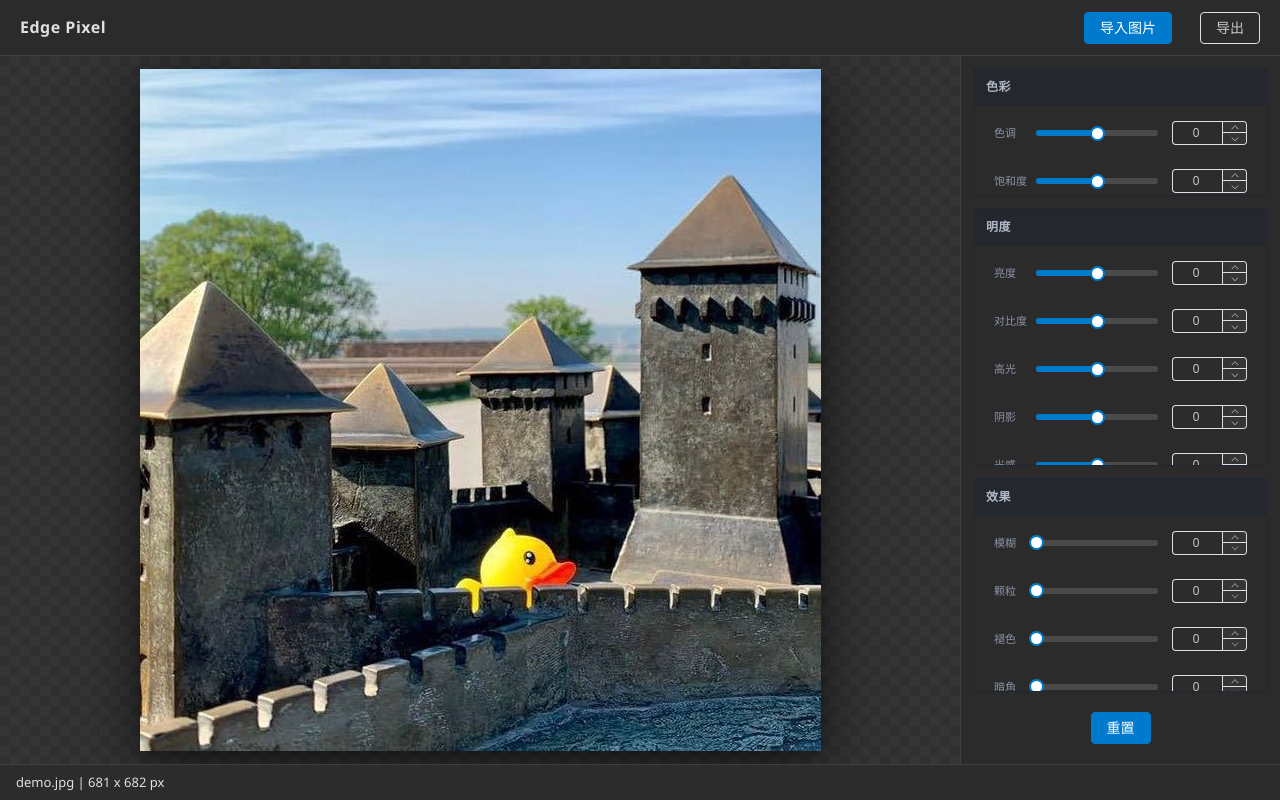
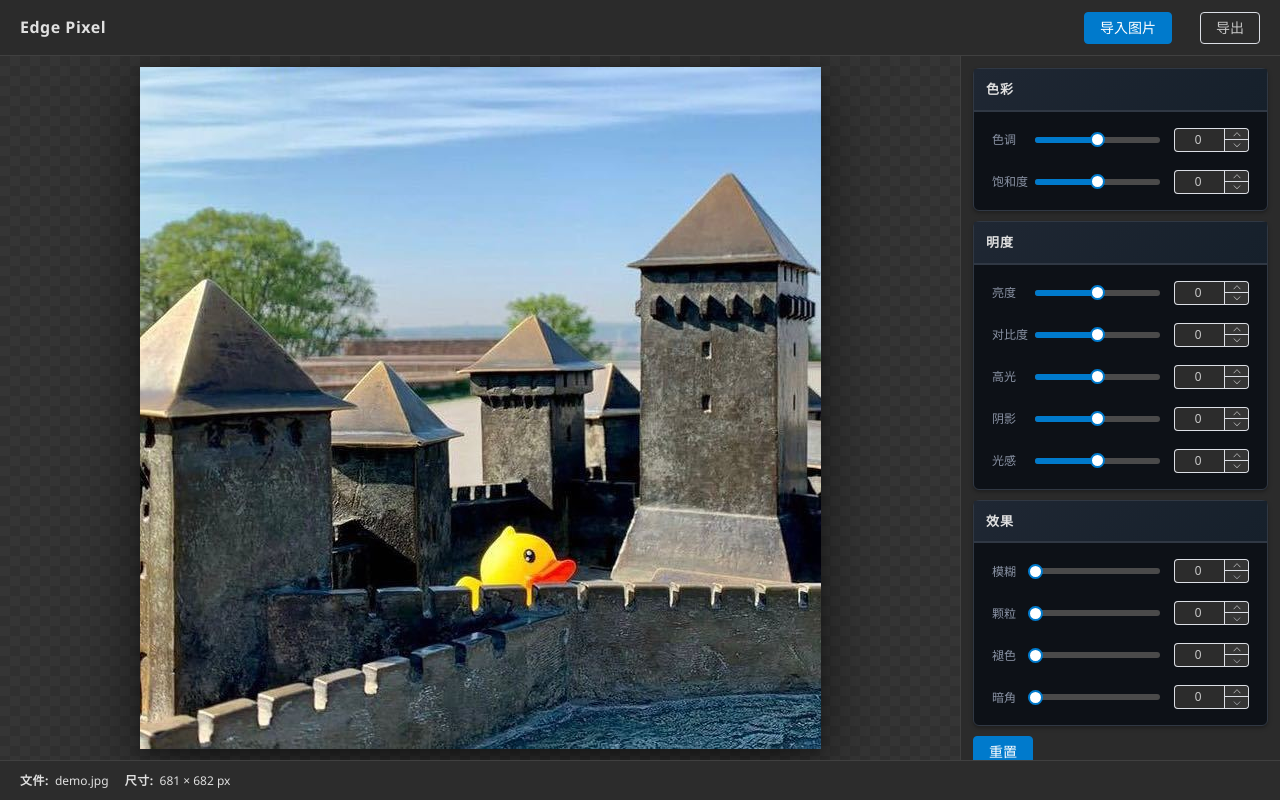
Before and after one commit to cg-zhou/edge-pixel, a Vue app: page / in a window 1280 px wide. Built offline with nearby package versions, Linux system fonts and the light colour scheme.

Commit message:
refactor of status bar, add more information

```diff
--- a/src/components/AdjustPanel.vue
+++ b/src/components/AdjustPanel.vue
@@ -76,36 +76,31 @@ const updateValue = (key: keyof typeof params.value, value: number) => {
   overflow-y: auto;
   display: flex;
   flex-direction: column;
-  gap: 12px;
 }
 
 .panel-group {
-  border: 1px solid #1f2733;
-  border-radius: 4px;
-  overflow: hidden;
+  border: 1px solid #303844;
+  border-radius: 6px;
+  background-color: #0d1117;
+  box-shadow: 0 2px 4px rgba(0, 0, 0, 0.3);
+  margin-bottom: 10px;
 }
 
 .group-header {
-  padding: 8px 12px;
-  background-color: rgba(31, 39, 51, 0.5);
-  font-weight: 600;
-  font-size: 12px;
-  color: #b0b8c6;
+  padding: 10px 12px;
+  background: linear-gradient(135deg, #1f2733 0%, #16202b 100%);
+  font-weight: 700;
+  font-size: 13px;
   text-transform: uppercase;
-  letter-spacing: 0.5px;
-  border-bottom: 1px solid #1f2733;
+  letter-spacing: 1px;
+  border-bottom: 2px solid #303844;
 }
 
 .group-items {
   display: flex;
   flex-direction: column;
-  gap: 8px;
-  padding: 8px 12px;
-  border-bottom: 1px solid #1f2733;
-
-  &:last-child {
-    border-bottom: none;
-  }
+  gap: 10px;
+  padding: 12px;
 }
 
 .param-control {
@@ -117,13 +112,16 @@ const updateValue = (key: keyof typeof params.value, value: number) => {
 }
 
 .param-label {
-  font-size: 11px;
   color: #8a93a5;
   white-space: nowrap;
 }
 
 .panel-footer {
-  padding: 8px;
-  text-align: center;
+  display: flex;
+  justify-content: flex-start;
+}
+
+.panel-footer :deep(.el-button) {
+  flex: 0;
 }
 </style>
--- a/src/components/ParamControl.vue
+++ b/src/components/ParamControl.vue
@@ -52,14 +52,14 @@ const handleUpdate = (value: number) => {
   flex-direction: row;
   align-items: center;
   gap: 8px;
-  padding: 8px;
+  padding: 4px 6px;
 }
 
 .param-label {
-  font-size: 11px;
+  font-size: 12px;
   color: #8a93a5;
   white-space: nowrap;
-  width: 34px;
+  width: 35px;
 }
 
 .param-slider {
--- a/src/components/StatusBar.vue
+++ b/src/components/StatusBar.vue
@@ -1,11 +1,17 @@
 <script setup lang="ts">
 import { useCanvasStore } from '../stores/canvas'
+import { computed } from 'vue'
 
 const canvasStore = useCanvasStore()
 
-const getImageInfo = () => {
+const imageInfo = computed(() => {
   if (!canvasStore.originalImage || !canvasStore.imageSrc) {
-    return 'No image'
+    return {
+      filename: 'No image',
+      resolution: '',
+      filesize: '',
+      hasImage: false,
+    }
   }
 
   const img = canvasStore.originalImage
@@ -13,29 +19,83 @@ const getImageInfo = () => {
   const height = img.height
   const filename = canvasStore.fileName || 'demo.jpg'
 
-  return `${filename} | ${width} x ${height} px`
-}
+  // 计算文件大小（字节转 KB/MB）
+  let filesizeStr = ''
+  if (canvasStore.imageSize > 0) {
+    if (canvasStore.imageSize > 1024 * 1024) {
+      filesizeStr = (canvasStore.imageSize / (1024 * 1024)).toFixed(2) + ' MB'
+    } else if (canvasStore.imageSize > 1024) {
+      filesizeStr = (canvasStore.imageSize / 1024).toFixed(2) + ' KB'
+    } else {
+      filesizeStr = canvasStore.imageSize + ' B'
+    }
+  }
+
+  return {
+    filename,
+    resolution: `${width} × ${height} px`,
+    filesize: filesizeStr,
+    hasImage: true,
+  }
+})
 </script>
 
 <template>
   <div class="status-bar">
-    <span class="status-info">{{ getImageInfo() }}</span>
+    <div class="status-left">
+      <span v-if="imageInfo.hasImage" class="status-group">
+        <span class="label">文件:</span>
+        <span class="value">{{ imageInfo.filename }}</span>
+      </span>
+      <span v-if="imageInfo.resolution" class="status-group">
+        <span class="label">尺寸:</span>
+        <span class="value">{{ imageInfo.resolution }}</span>
+      </span>
+      <span v-if="imageInfo.filesize" class="status-group">
+        <span class="label">大小:</span>
+        <span class="value">{{ imageInfo.filesize }}</span>
+      </span>
+    </div>
   </div>
 </template>
 
 <style scoped>
 .status-bar {
-  height: 36px;
+  height: 40px;
   border-top: 1px solid #404040;
   display: flex;
   align-items: center;
-  padding: 0 16px;
-  font-size: 13px;
+  padding: 0 20px;
+  font-size: 12px;
+  background: var(--card-bg);
+  box-shadow: 0 -2px 8px var(--shadow-color);
 }
 
-.status-info {
+.status-left {
+  display: flex;
+  align-items: center;
+  gap: 16px;
+  flex: 1;
+  min-width: 0;
+}
+
+.status-group {
+  display: flex;
+  align-items: center;
+  gap: 6px;
   white-space: nowrap;
   overflow: hidden;
   text-overflow: ellipsis;
 }
+
+.label {
+  color: var(--text-tertiary);
+  font-weight: bold;
+  text-transform: uppercase;
+  letter-spacing: 0.5px;
+}
+
+.value {
+  color: var(--text-secondary);
+}
 </style>
--- a/src/style.css
+++ b/src/style.css
@@ -58,16 +58,15 @@ a {
 
 ::-webkit-scrollbar {
   width: 8px;
-  height: 8px;
+}
+
+::-webkit-scrollbar-track {
+  background: #1a1a1a;
 }
 
 ::-webkit-scrollbar-thumb {
-  background: #007acc;
-  border-radius: 10px;
-}
-
-::-webkit-scrollbar-thumb:hover {
-  background: #0098ff;
+  background: #404040;
+  border-radius: 4px;
 }
 
 /* ============ 全局组件样式 ============ */
```
Also changed, not shown: src/components/EditorToolbar.vue (+2 -11 lines).
